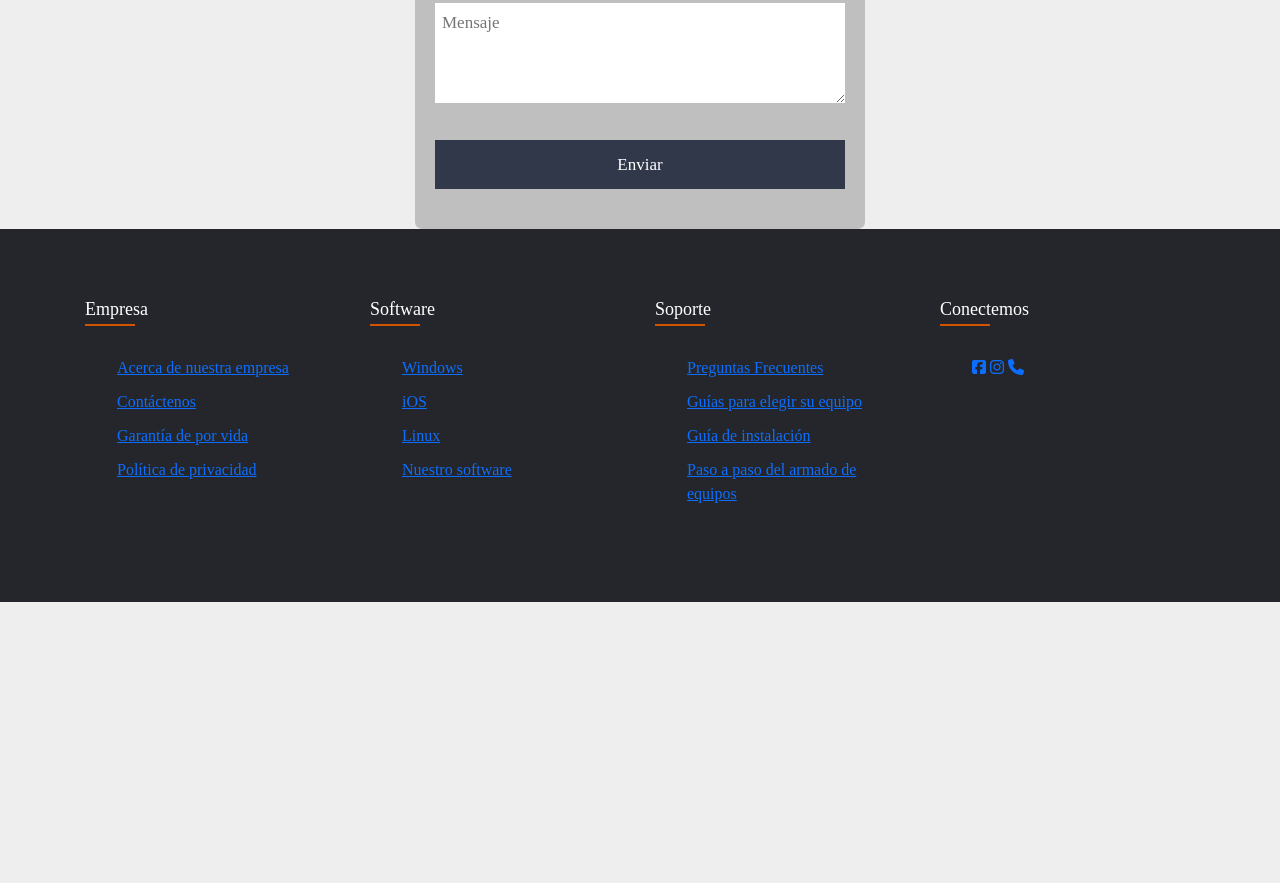
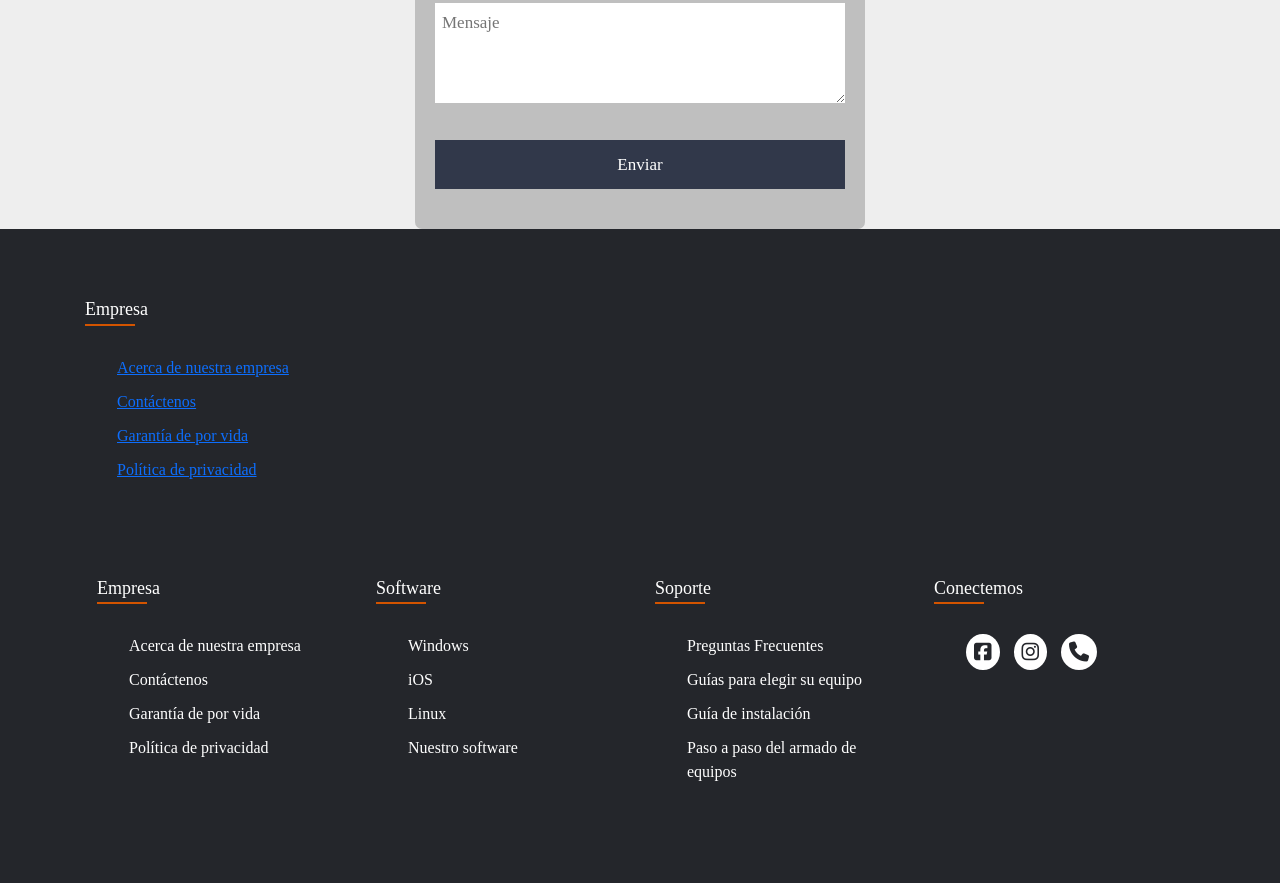
Before and after one commit to AtilioBorda/Empresa-de-tecnolog-a, a website: page pages/contacto.html in a window 1280 px wide. Shown: the part 494-1377 px from the top of the page. Before the commit the page ends 1096 px from the top, so only its background shows below. Drawn offline with nearby package versions, Linux system fonts and the light colour scheme.

Commit message:
ultimas correcciones

```diff
--- a/pages/contacto.html
+++ b/pages/contacto.html
@@ -65,22 +65,34 @@
                     <li><a href="#">Política de privacidad</a></li>
                  </ul>
                 </div>
+                <div class="footer">
+                    <div class="container">
+                      <div class="row">
+                        <div class="footer-col">
+                          <h4>Empresa</h4>
+                          <ul>
+                            <li>Acerca de nuestra empresa</li>
+                            <li>Contáctenos</li>
+                            <li>Garantía de por vida</li>
+                            <li>Política de privacidad</li>
+                          </ul>
+                        </div>
                         <div class="footer-col">
                           <h4>Software</h4>
                           <ul>
-                       <li><a href="#">Windows</a></li>
-                       <li><a href="#">iOS</a></li>
-                       <li><a href="#">Linux</a></li>
-                       <li><a href="#">Nuestro software</a></li>
+                            <li>Windows</li>
+                            <li>iOS</li>
+                            <li>Linux</li>
+                            <li>Nuestro software</li>
                           </ul>
                         </div>
                         <div class="footer-col">
                           <h4>Soporte</h4>
                           <ul>
-                       <li><a href="#">Preguntas Frecuentes</a></li>
-                       <li><a href="#">Guías para elegir su equipo</a></li>
-                       <li><a href="#">Guía de instalación</a></li>
-                       <li><a href="#">Paso a paso del armado de equipos</a></li>
+                            <li>Preguntas Frecuentes</li>
+                            <li>Guías para elegir su equipo</li>
+                            <li>Guía de instalación</li>
+                            <li>Paso a paso del armado de equipos</li>
                           </ul>
                         </div>
                         <div class="footer-col">
@@ -95,10 +107,8 @@
                         </div>
                       </div>
                     </div>
-           <div>
                   </div>
-      </main>
             </body>
                     <script src="https://cdn.jsdelivr.net/npm/bootstrap@5.0.2/dist/js/bootstrap.bundle.min.js" integrity="sha384-MrcW6ZMFYlzcLA8Nl+NtUVF0sA7MsXsP1UyJoMp4YLEuNSfAP+JcXn/tWtIaxVXM" crossorigin="anonymous"></script>
-
+                    <link href="https://cdnjs.cloudflare.com/ajax/libs/animate.css/4.1.1/animate.min.css">
                     </html>
--- a/scss/main.scss
+++ b/scss/main.scss
@@ -129,7 +129,7 @@ body{
         display: flex;
         align-items: center;
         margin-left: 10px;
-        color: #ffbf00;
+        color: goldenrod;
     }
     .review-list ul li .right h4 .gig-rating svg {
         margin: 0 4px 0 0px;
@@ -189,7 +189,7 @@ body{
     }
     .review-section .stars-counters tr .star-progress-bar .progress-fill,
     .review-section .fit-progressbar-bar .progress-fill {
-        background: #2cdd9b;
+        background: goldenrod;
         height: 100%;
         position: absolute;
         left: 0;
@@ -217,7 +217,6 @@ body{
         justify-content: space-between;
         color: #95979d;
     }
-
     .footer {
       background: #24262b;
       padding: 70px 0;
@@ -273,6 +272,23 @@ body{
         .social-link {
           display: flex;
           flex-direction: column;
+
+          ul {
+            list-style: none;
+
+            a {
+              color: #fff;
+              text-decoration: none;
+
+              i {
+                font-size: 20px;
+                margin-right: 10px;
+                background-color: #fff;
+                color: #24262b;
+                padding: 8px;
+                border-radius: 50%;
+              }
+            }
           }
         }
       }
@@ -287,6 +303,8 @@ body{
           }
         }
       }
+    }
+
 
       form{
         width: 450px;
```
Also changed, not shown: pages/nosotros.html (+13 -14 lines), pages/productos.html (+13 -15 lines), pages/servicios.html (+13 -14 lines), css/main.css, 1 other file. Lines whose indentation alone changed are shown as unchanged.
